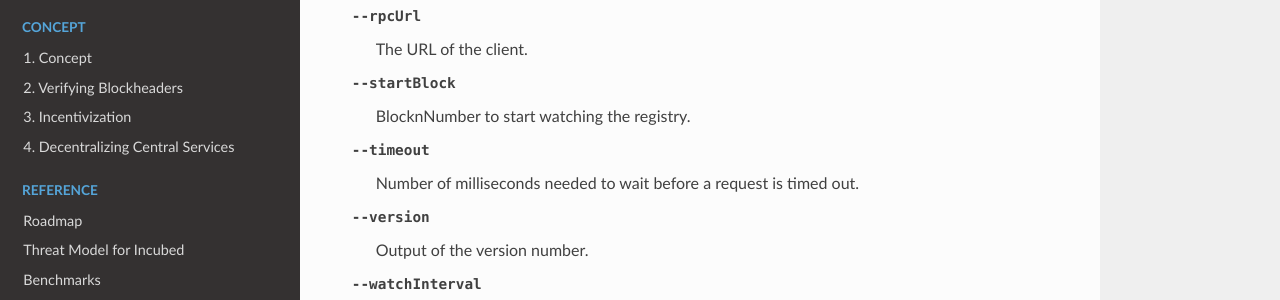
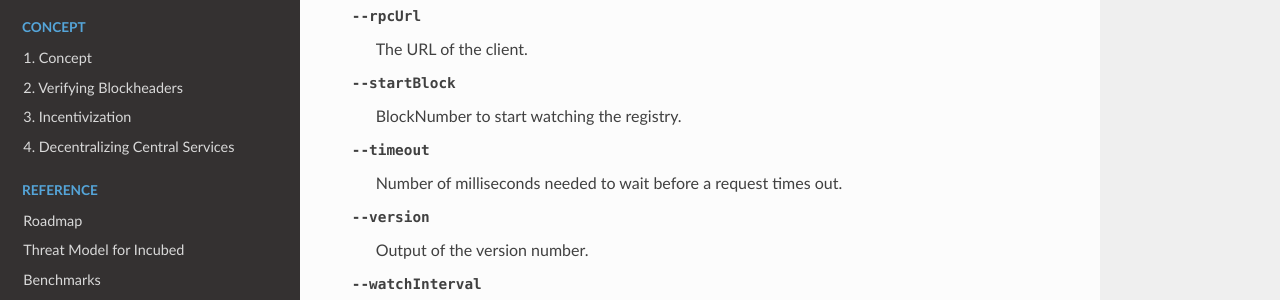
Before and after one commit to blockchainsllc/in3-docs, a Sphinx documentation site: the page built from docs/api-node.rst, in a window 1280 px wide and 900 px high, scrolled down 2754 px. Shown: the part 151-451 px from the top of the window. Built offline with Sphinx 7.4.7 and the Read the Docs theme 2.0.0, drawn with Linux system fonts in a browser that asks for light colours; pages that are not in the unit, such as notebooks, are missing from menus.

Commit message:
Update api-node.rst

```diff
--- a/docs/api-node.rst
+++ b/docs/api-node.rst
@@ -47,8 +47,8 @@ Command-line Arguments
 --registry                               The address of the server registry used to update the NodeList.
 --registryRPC                            The URL of the client in case the registry is not on the same chain.
 --rpcUrl                                 The URL of the client.
---startBlock                             BlocknNumber to start watching the registry.
---timeout                                Number of milliseconds needed to wait before a request is timed out.
+--startBlock                             BlockNumber to start watching the registry.
+--timeout                                Number of milliseconds needed to wait before a request times out.
 --version                                Output of the version number.
 --watchInterval                          The number of seconds before a new event.
 --watchdogInterval                       Average time between sending requests to the same node. 0 turns it off (default).
```
